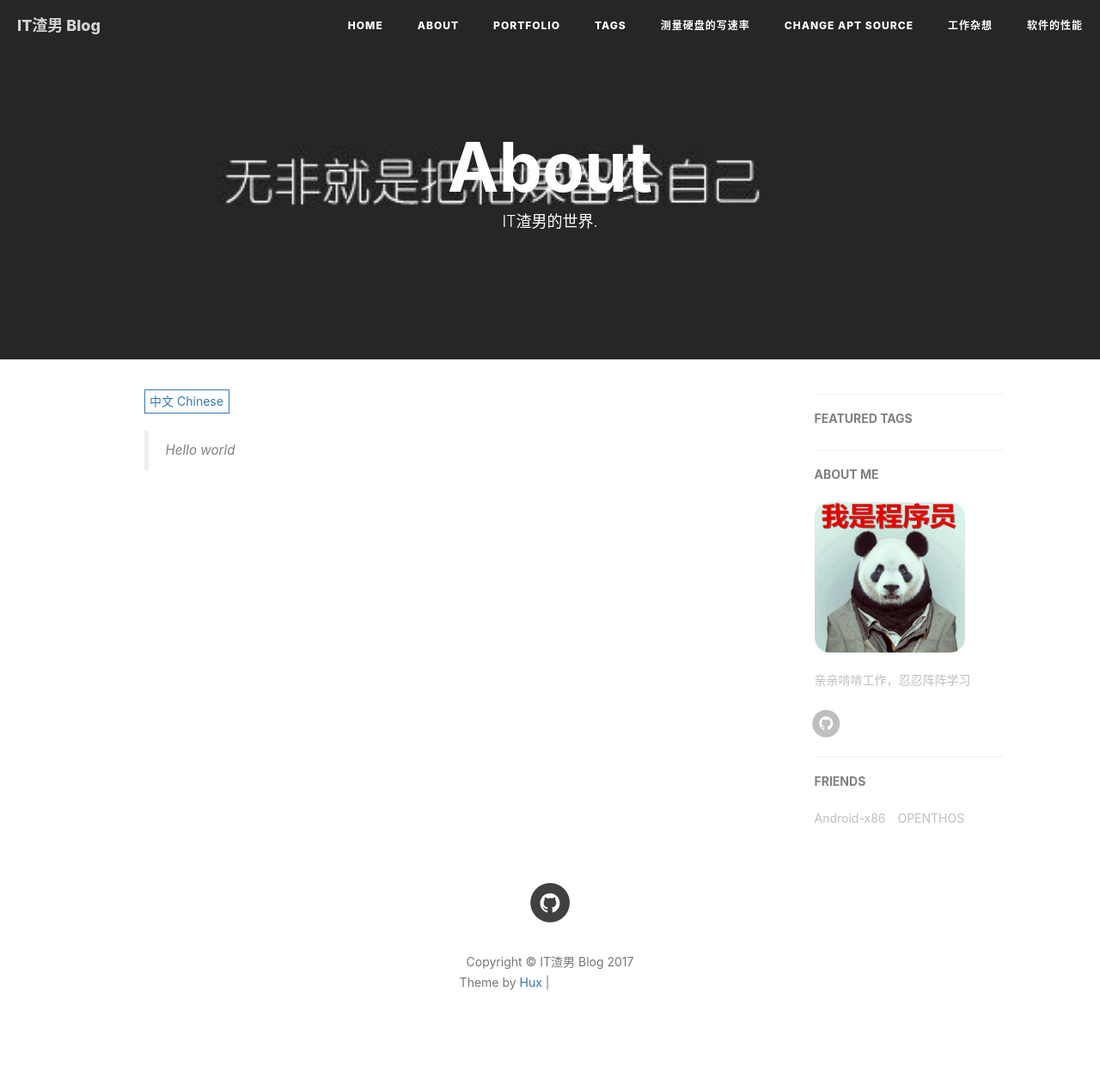
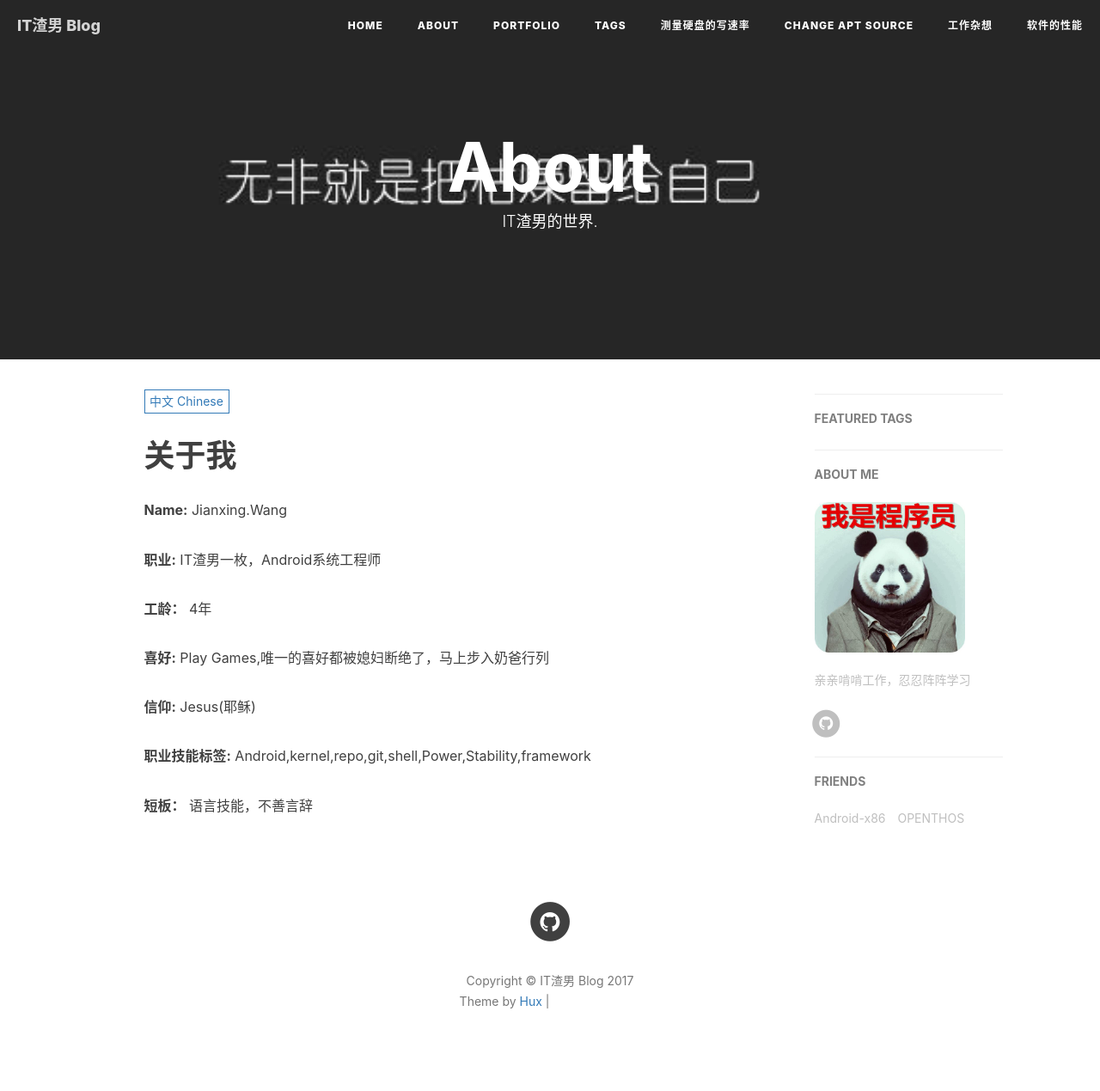
Before and after one commit to faxiang1230/faxiang1230.github.io, a Jekyll site: the page built from about.html, in a window 1280 px wide. Shown: the whole page at 86% size. Built offline with Jekyll 4.4.1, drawn with Linux system fonts in a browser that asks for light colours; nearby versions of some CDN libraries; comment, search, counter and statistics services are not loaded; before the commit the page ends 1247 px from its top, so only the background shows below that; grey boxes are pictures that could not be loaded.

Commit message:
About Me
Signed-off-by: Jianxing Wang <wangjianxing5210@163.com>

```diff
--- a/_includes/about/en.md
+++ b/_includes/about/en.md
@@ -1 +1,14 @@
-> Hello world
+# About Me
+  **Name:** Jianxing.Wang
+
+  **Job:** Android System engineer
+
+  **work years：** 4
+
+  **Love:** Play Games,like LOL,CF
+
+  **believe:** Jesus
+
+  **job skills:** Android,kernel,repo,git,shell,Power,Stability,framework
+
+  **shorten：** No talkative
--- a/_includes/about/zh.md
+++ b/_includes/about/zh.md
@@ -1 +1,14 @@
-> Hello world
+# 关于我
+  **Name:** Jianxing.Wang
+
+  **职业:** IT渣男一枚，Android系统工程师
+
+  **工龄：** 4年
+
+  **喜好:** Play Games,唯一的喜好都被媳妇断绝了，马上步入奶爸行列
+
+  **信仰:** Jesus(耶稣)
+
+  **职业技能标签:** Android,kernel,repo,git,shell,Power,Stability,framework
+
+  **短板：** 语言技能，不善言辞
```
